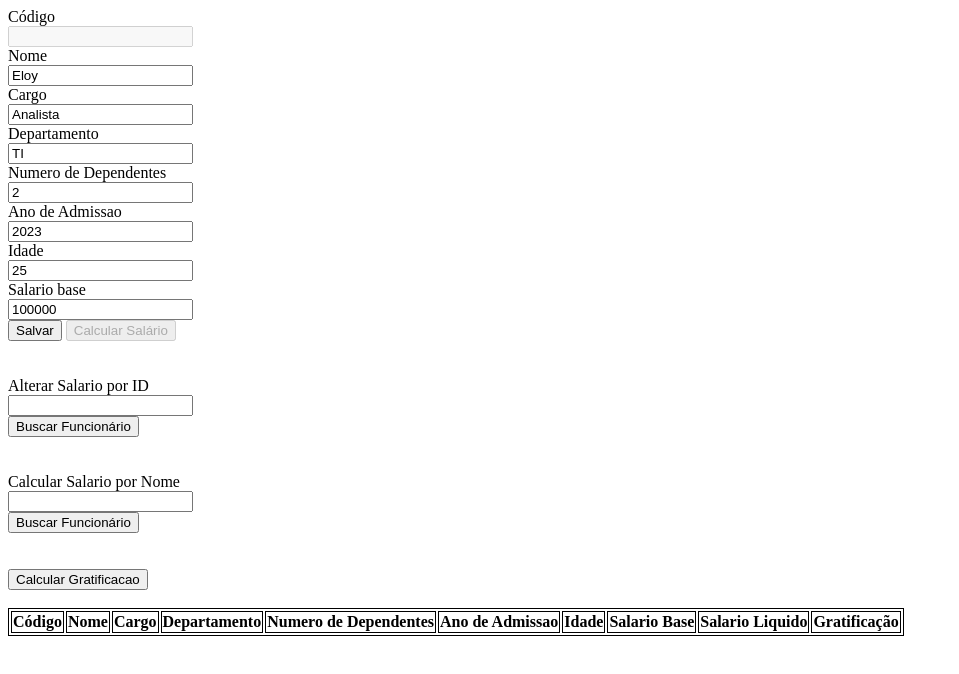
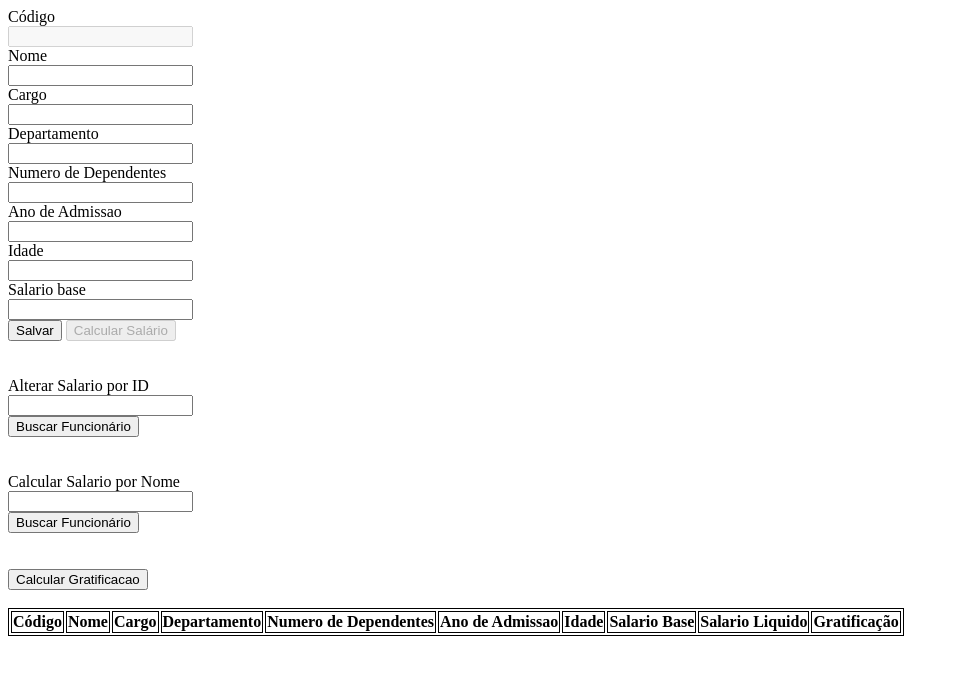
Before and after one commit to eloy-freitas/topicos_especiais_js, a plain HTML site: page lista_poo/exercicio_03/index.html in a window 1280 px wide. Shown: the whole page, without its empty margins (0-959 px from the left). Drawn offline with Linux system fonts and the light colour scheme.

Commit message:
feat: corrigindo crud

```diff
--- a/lista_poo/exercicio_03/index.html
+++ b/lista_poo/exercicio_03/index.html
@@ -13,19 +13,19 @@
         <label>Código</label><br>
         <input type="text" id="txtCodigo" name="Codigo" disabled="true"><br>
         <label>Nome</label><br>
-        <input type="text" id="txtNome" name="Nome" value="Eloy"><br>
+        <input type="text" id="txtNome" name="Nome" value=""><br>
         <label>Cargo</label><br>
-        <input type="text" id="txtCargo" name="Cargo" value="Analista"><br>
+        <input type="text" id="txtCargo" name="Cargo" value=""><br>
         <label>Departamento</label><br>
-        <input type="text" id="txtDepartamento" name="Departamento" value="TI"><br>
+        <input type="text" id="txtDepartamento" name="Departamento" value=""><br>
         <label>Numero de Dependentes</label><br>
-        <input type="text" id="txtNumeroDependentes" name="NumeroDependentes" value="2"><br>
+        <input type="text" id="txtNumeroDependentes" name="NumeroDependentes" value=""><br>
         <label>Ano de Admissao</label><br>
-        <input type="text" id="txtAnoAdmissao" name="AnoAdmissao" value="2023"><br>
+        <input type="text" id="txtAnoAdmissao" name="AnoAdmissao" value=""><br>
         <label>Idade</label><br>
-        <input type="text" id="txtIdade" name="Idade" value="25"><br>
+        <input type="text" id="txtIdade" name="Idade" value=""><br>
         <label>Salario base</label><br>
-        <input type="text" id="txtSalarioBase" name="SalarioBase" value="100000"><br>
+        <input type="text" id="txtSalarioBase" name="SalarioBase" value=""><br>
         <input type="button" id="btnCadastrar" value="Salvar" onclick="cadastrarFuncionario()">
         <input type="button" id="btnCalcularSalario" value="Calcular Salário" disabled="true" onclick="calcularSalario()">
     </form>
--- a/lista_poo/exercicio_03/script.js
+++ b/lista_poo/exercicio_03/script.js
@@ -4,8 +4,7 @@ document.funcionarios = [];
 document.cargos = {
     'Tecnico': 500,
     'Analista': 800,
-    'Projetista': 1100,
-    'Dona da firma': 20000
+    'Projetista': 1100
 };
 
 class Funcionario{
@@ -167,6 +166,7 @@ function calcularTodasGratificacaoes(){
     })
     limparTabela()
     desenharTabela()
+    document.getElementById('btnCalcularSalario').disabled = true
 }
 
 function lerCamposSalario(){
```
